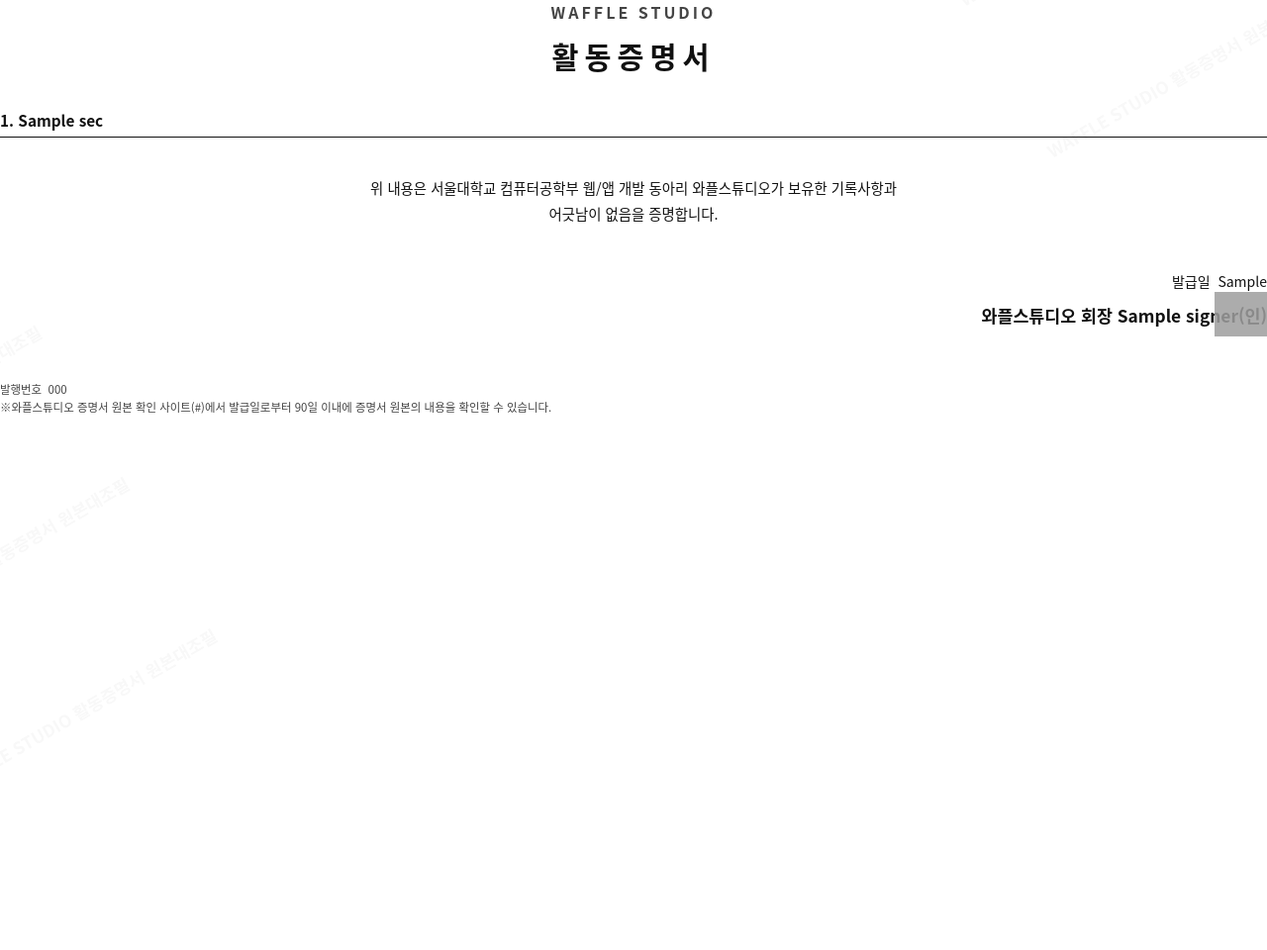
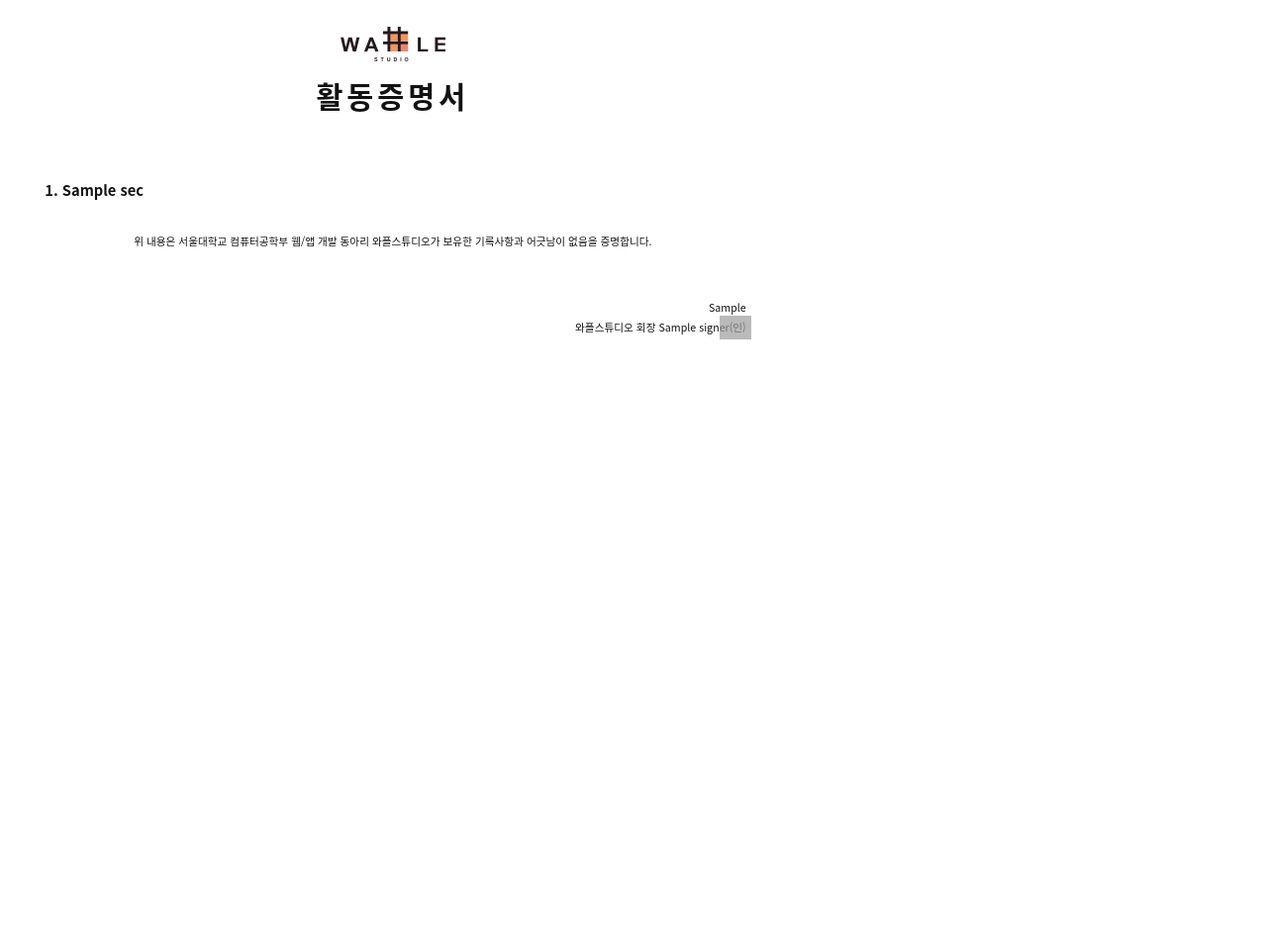
Before and after one commit to wafflestudio/waffice-fastapi, a Python web app: template app/templates/certificate.html in a window 1280 px wide. Shown: the top 960 px of the page at 99% size. Before the commit the page ends 418 px from the top, so only its background shows below. Run offline with Jinja, Linux system fonts and the light colour scheme; the template is opened without the code that fills it: most values are stand-ins (such as "Sample title", 1, 10 or a date in 2020); grey boxes are pictures that could not be loaded.

Commit message:
feat: Refine activity certificate PDF layout and branding (#34)
* Redesign activity certificate PDF template

* Update certificate branding and empty discipline section

* Hide certificate verification details

* Refresh certificate PDF sample

---------

Co-authored-by: youngunghan <hyulives@gmail.com>

```diff
--- a/app/routes/certificates.py
+++ b/app/routes/certificates.py
@@ -151,9 +151,7 @@ def get_existing_certificate(db: Session, certificate_id: int) -> Certificate:
 @router.post(
     "/preview",
     summary="활동증명서 미리보기",
-    description=(
-        "현재 로그인한 회원 기준으로 활동증명서를 렌더링해 PDF로 돌려준다. " "저장되지 않으며, 발행번호는 'XXXX'로 마스킹된다."
-    ),
+    description=("현재 로그인한 회원 기준으로 활동증명서를 렌더링해 PDF로 돌려준다. " "미리보기 결과는 저장되지 않는다."),
 )
 async def preview_certificate(
     options: CertificateOptions,
--- a/app/templates/certificate.html
+++ b/app/templates/certificate.html
@@ -1,6 +1,5 @@
-<!-- 활동증명서(certificate of activities) PDF 템플릿.
-     app.services.certificate_render.build_context()가 만든 컨텍스트로 렌더링된다.
-     WeasyPrint 전용 HTML이며 브라우저에서 직접 열어볼 용도가 아니다(원격 자원 fetch 금지). -->
+<!-- 활동증명서 PDF 템플릿.
+     app.services.certificate_render.build_context()가 만든 컨텍스트로 렌더링된다. -->
 <!doctype html>
 <html lang="ko">
 <head>
@@ -8,12 +7,9 @@
 <title>활동증명서</title>
 <meta name="author" content="와플스튜디오">
 <style>
-  /* 발행번호는 페이지마다 반복되는 @page 여백 대신, 본문 하단의 .footer-note
-     블록 하나로만 표시한다(둘 다 쓰면 콘텐츠가 넘쳐 2페이지가 되는 문서에서
-     발행번호가 중복 표시된다). */
   @page {
     size: A4;
-    margin: 22mm 18mm 18mm 18mm;
+    margin: 0;
   }
 
   * {
@@ -23,198 +19,205 @@
   html, body {
     margin: 0;
     padding: 0;
+    width: 210mm;
     font-family: "Noto Sans CJK KR", "Noto Sans KR", "NanumGothic", "Malgun Gothic",
       "Apple SD Gothic Neo", sans-serif;
-    color: #111;
-    font-size: 10.5pt;
-    line-height: 1.5;
+    color: #121212;
   }
 
-  /* 전면 대각선 워터마크: 위변조 방지용 반복 텍스트 레이어. */
-  .watermark {
-    position: fixed;
-    top: 0;
-    left: 0;
-    width: 100%;
-    height: 100%;
-    z-index: -1;
-    overflow: hidden;
-  }
-  .watermark-grid {
-    position: absolute;
-    top: -50%;
-    left: -50%;
-    width: 200%;
-    height: 200%;
-    display: flex;
-    flex-wrap: wrap;
-    align-content: flex-start;
-    transform: rotate(-30deg);
-  }
-  .watermark-cell {
-    width: 50%;
-    padding: 20mm 0;
-    text-align: center;
-    font-size: 13pt;
-    font-weight: 700;
-    color: #000;
-    opacity: 0.028;
-    white-space: nowrap;
+  body {
+    min-height: 297mm;
+    padding: 0 30pt 24pt;
+    font-size: 8pt;
+    line-height: 1.25;
   }
 
   .header {
+    height: 137pt;
+    padding-top: 20pt;
     text-align: center;
-    margin-bottom: 8mm;
   }
-  .header .wordmark {
-    font-size: 12pt;
+
+  .brand-main {
+    height: 19pt;
+    line-height: 0;
+  }
+
+  .brand-logo {
+    width: 80pt;
+    height: 19pt;
+  }
+
+  .brand-studio {
+    margin-top: 4pt;
+    color: #27181d;
+    font-family: Arial, sans-serif;
+    font-size: 4pt;
     font-weight: 700;
-    letter-spacing: 3px;
-    color: #444;
+    letter-spacing: 2.2pt;
+    line-height: 5pt;
   }
+
   .header .title {
-    margin-top: 3mm;
+    margin: 12pt 0 0;
     font-size: 22pt;
     font-weight: 800;
-    letter-spacing: 6px;
+    letter-spacing: 3pt;
+    line-height: 24pt;
   }
 
   section.cert-section {
-    margin-bottom: 6mm;
-    /* 표 중간에서 페이지가 갈라지지 않도록 한다(제목과 표는 항상 같은 페이지). */
     page-break-inside: avoid;
   }
+
+  section[data-type="qualification"] {
+    margin-top: 36pt;
+  }
+
+  section[data-type="discipline"] {
+    margin-top: 34pt;
+  }
+
+  section[data-type="projects"],
+  section[data-type="executive"] {
+    margin-top: 31pt;
+  }
+
   section.cert-section h2 {
-    font-size: 11.5pt;
+    margin: 0 0 13pt 4pt;
+    font-size: 11pt;
     font-weight: 700;
-    border-bottom: 1.4pt solid #111;
-    padding-bottom: 1.5mm;
-    margin: 0 0 3mm 0;
+    line-height: 14pt;
+  }
+
+  section[data-type="discipline"] h2 {
+    margin-bottom: 16pt;
   }
 
   table.section-table {
     width: 100%;
     border-collapse: collapse;
-    font-size: 9.8pt;
+    table-layout: fixed;
+    border-top: 1pt solid #dbdfe0;
+    font-size: 8pt;
   }
+
   table.section-table th,
   table.section-table td {
-    border: 0.7pt solid #999;
-    padding: 2.2mm 2.6mm;
+    height: 25pt;
+    padding: 3pt 8pt;
+    border: 0;
+    border-bottom: 1pt solid #dbdfe0;
     text-align: center;
     vertical-align: middle;
   }
+
   table.section-table th {
-    background: #f2f2f2;
-    font-weight: 700;
-  }
-  table.section-table td.empty-row {
-    padding: 4mm 0;
-    color: #555;
+    background: #f7f7f7;
+    font-weight: 600;
   }
 
-  table.personal-table td.label {
-    width: 22%;
-    background: #f2f2f2;
-    font-weight: 700;
-  }
-  table.personal-table td.value {
-    text-align: left;
-    padding-left: 4mm;
+  table.section-table td.empty-row {
+    color: #777;
   }
 
-  /* 증명 문구 + 발급일/서명 + 발행번호/검증 안내를 하나의 단위로 묶어, 페이지가
-     갈라질 때 이 블록 중간에서 끊기지 않고(가능하다면) 통째로 다음 페이지로
-     넘어가게 한다. */
+  .personal-details {
+    margin-left: 50pt;
+  }
+
+  .personal-row {
+    line-height: 10pt;
+  }
+
+  .personal-row span:first-child {
+    display: inline-block;
+    width: 70pt;
+  }
+
+  .personal-row + .personal-row {
+    margin-top: 8pt;
+  }
+
   .closing-block {
+    margin-top: 26pt;
     page-break-inside: avoid;
   }
 
   .certification-sentence {
-    margin: 10mm 0 12mm 0;
+    margin: 0;
     text-align: center;
-    font-size: 10.8pt;
-    line-height: 1.8;
+    font-size: 8pt;
+    line-height: 12pt;
+    white-space: nowrap;
   }
 
   .signoff {
-    position: relative;
+    margin-top: 39pt;
     text-align: right;
-    margin-bottom: 14mm;
   }
+
   .signoff .issued-on {
-    margin-bottom: 3mm;
+    margin-bottom: 4pt;
+    line-height: 11pt;
   }
+
   .signoff .signer-line {
     position: relative;
     display: inline-block;
-    font-size: 13pt;
-    font-weight: 700;
+    font-size: 8pt;
+    font-weight: 400;
+    line-height: 11pt;
   }
+
   .signoff .signature-img {
     position: absolute;
-    /* 이름줄 "(인)" 위에 서명을 겹쳐 얹되(top:-3mm) 위쪽 발급일 날짜줄은
-       침범하지 않는다. max-width/max-height로 양방향 상자에 가둬 어떤
-       종횡비의 서명이 와도 넘치지 않게 하고, opacity로 흐릿하게 처리해
-       겹친 글자가 비쳐 보이도록 한다. 투명 배경 PNG 권장 — JPEG는 흰 배경
-       박스가 생겨 글자를 가릴 수 있다. */
-    right: -2mm;
-    top: -3mm;
-    max-width: 46mm;
-    max-height: 12mm;
+    right: -4pt;
+    top: -4pt;
+    max-width: 30pt;
+    max-height: 18pt;
     object-fit: contain;
-    opacity: 0.85;
-  }
-
-  .footer-note {
-    margin-top: 6mm;
-    font-size: 8.6pt;
-    color: #444;
-  }
-  .footer-note .verify-url {
-    word-break: break-all;
+    opacity: 0.7;
   }
 </style>
 </head>
 <body>
 
-  <div class="watermark">
-    <div class="watermark-grid">
-      {% for _ in range(10) %}
-      <div class="watermark-cell">WAFFLE STUDIO 활동증명서 원본대조필</div>
-      {% endfor %}
+  <div class="header">
+    <div class="brand-main">
+      <svg class="brand-logo" viewBox="310.5 97 80 19.03" aria-hidden="true">
+        <path d="M313.121 115.943L310.5 105.068H312.767L314.42 112.539L316.428 105.068H319.063L320.984 112.665L322.67 105.068H324.9L322.238 115.943H319.89L317.7 107.811L315.52 115.943H313.121Z" fill="#27181D"/>
+        <path d="M339.354 115.943H336.947L335.988 113.471H331.6L330.696 115.943H328.348L332.622 105.068H334.962L339.354 115.943ZM335.275 111.638L333.762 107.604L332.282 111.638H335.275Z" fill="#27181D"/>
+        <path d="M361.694 110.424H356.125V116.03H361.694V110.424Z" fill="#ED8573"/>
+        <path d="M353.897 110.424H348.328V116.03H353.897V110.424Z" fill="#F0975E"/>
+        <path d="M361.694 102.607H356.125V108.214H361.694V102.607Z" fill="#F0975E"/>
+        <path d="M353.897 102.607H348.328V108.214H353.897V102.607Z" fill="#F0975E"/>
+        <path fill-rule="evenodd" clip-rule="evenodd" d="M348.327 97H346.101V100.4H342.758V102.606H346.101V108.212H342.758V110.419H346.101V116.025H348.327V110.423H353.896V116.03H356.122V110.423H361.692V108.217H356.122V102.606H361.692V100.4H356.122V97H353.896V100.4H348.327V97ZM353.896 108.212V102.606H348.327V108.212H353.896Z" fill="#27181D"/>
+        <path d="M369.125 115.945V105.16H371.342V114.112H376.847V115.945H369.125Z" fill="#27181D"/>
+        <path d="M382.16 115.943V105.068H390.291V106.906H384.372V109.315H389.883V111.147H384.372V114.11H390.5V115.943H382.16Z" fill="#27181D"/>
+      </svg>
     </div>
-  </div>
-
-  <div class="header">
-    <div class="wordmark">WAFFLE STUDIO</div>
+    <div class="brand-studio">STUDIO</div>
     <div class="title">활동증명서</div>
   </div>
 
   {% for sec in sections %}
-  <section class="cert-section">
+  <section class="cert-section" data-type="{{ sec.type }}">
     <h2>{{ sec.number }}. {{ sec.title }}</h2>
 
     {% if sec.type == "personal" %}
-    <table class="section-table personal-table">
-      <tr>
-        <td class="label">성명</td>
-        <td class="value">{{ sec.data.name }}</td>
-      </tr>
-      <tr>
-        <td class="label">학번</td>
-        <td class="value">{{ sec.data.student_id }}</td>
-      </tr>
-    </table>
+    <div class="personal-details">
+      <div class="personal-row"><span>성명</span><span>{{ sec.data.name }}</span></div>
+      <div class="personal-row"><span>학번</span><span>{{ sec.data.student_id }}</span></div>
+    </div>
 
     {% elif sec.type == "qualification" %}
     {% if sec.rows %}
     <table class="section-table">
       <thead>
         <tr>
-          <th style="width: 22%">기준일</th>
-          <th style="width: 48%">내용</th>
-          <th style="width: 30%">사유</th>
+          <th style="width: 24%">기준일</th>
+          <th style="width: 23%">내용</th>
+          <th style="width: 53%">사유</th>
         </tr>
       </thead>
       <tbody>
@@ -232,7 +235,6 @@
     {% endif %}
 
     {% elif sec.type == "discipline" %}
-    {% if sec.rows %}
     <table class="section-table">
       <thead>
         <tr>
@@ -243,6 +245,7 @@
         </tr>
       </thead>
       <tbody>
+        {% if sec.rows %}
         {% for row in sec.rows %}
         <tr>
           <td>{{ row.order }}</td>
@@ -251,20 +254,20 @@
           <td>{{ row.started_on }}</td>
         </tr>
         {% endfor %}
+        {% else %}
+        <tr><td class="empty-row" colspan="4">(해당 사실 없음.)</td></tr>
+        {% endif %}
       </tbody>
     </table>
-    {% else %}
-    <table class="section-table"><tr><td class="empty-row">(해당 사실 없음.)</td></tr></table>
-    {% endif %}
 
     {% elif sec.type == "projects" %}
     {% if sec.rows %}
     <table class="section-table">
       <thead>
         <tr>
-          <th style="width: 40%">명칭</th>
-          <th style="width: 38%">기간</th>
-          <th style="width: 22%">역할</th>
+          <th style="width: 24%">명칭</th>
+          <th style="width: 23%">기간</th>
+          <th style="width: 53%">역할</th>
         </tr>
       </thead>
       <tbody>
@@ -286,8 +289,8 @@
     <table class="section-table">
       <thead>
         <tr>
-          <th style="width: 60%">기간</th>
-          <th style="width: 40%">역할</th>
+          <th style="width: 22%">기간</th>
+          <th style="width: 78%">역할</th>
         </tr>
       </thead>
       <tbody>
@@ -308,12 +311,11 @@
 
   <div class="closing-block">
     <p class="certification-sentence">
-      위 내용은 서울대학교 컴퓨터공학부 웹/앱 개발 동아리 와플스튜디오가 보유한 기록사항과<br>
-      어긋남이 없음을 증명합니다.
+      위 내용은 서울대학교 컴퓨터공학부 웹/앱 개발 동아리 와플스튜디오가 보유한 기록사항과 어긋남이 없음을 증명합니다.
     </p>
 
     <div class="signoff">
-      <div class="issued-on">발급일&nbsp;&nbsp;{{ issued_on_display }}</div>
+      <div class="issued-on">{{ issued_on_display }}</div>
       <div class="signer-line">
         {% if signer.type == "advisor" %}
         와플스튜디오 지도교수 {{ signer.name }}(인)
@@ -326,12 +328,6 @@
       </div>
     </div>
 
-    <div class="footer-note">
-      <div>발행번호&nbsp;&nbsp;{{ issue_number_display }}</div>
-      <div class="verify-url">
-        ※와플스튜디오 증명서 원본 확인 사이트({{ verify_url }})에서 발급일로부터 90일 이내에 증명서 원본의 내용을 확인할 수 있습니다.
-      </div>
-    </div>
   </div>
 
 </body>
```
Also changed, not shown: app/services/certificate.py (+17 -26 lines), tests/test_certificates.py (+39 -7 lines), 2 other files.
